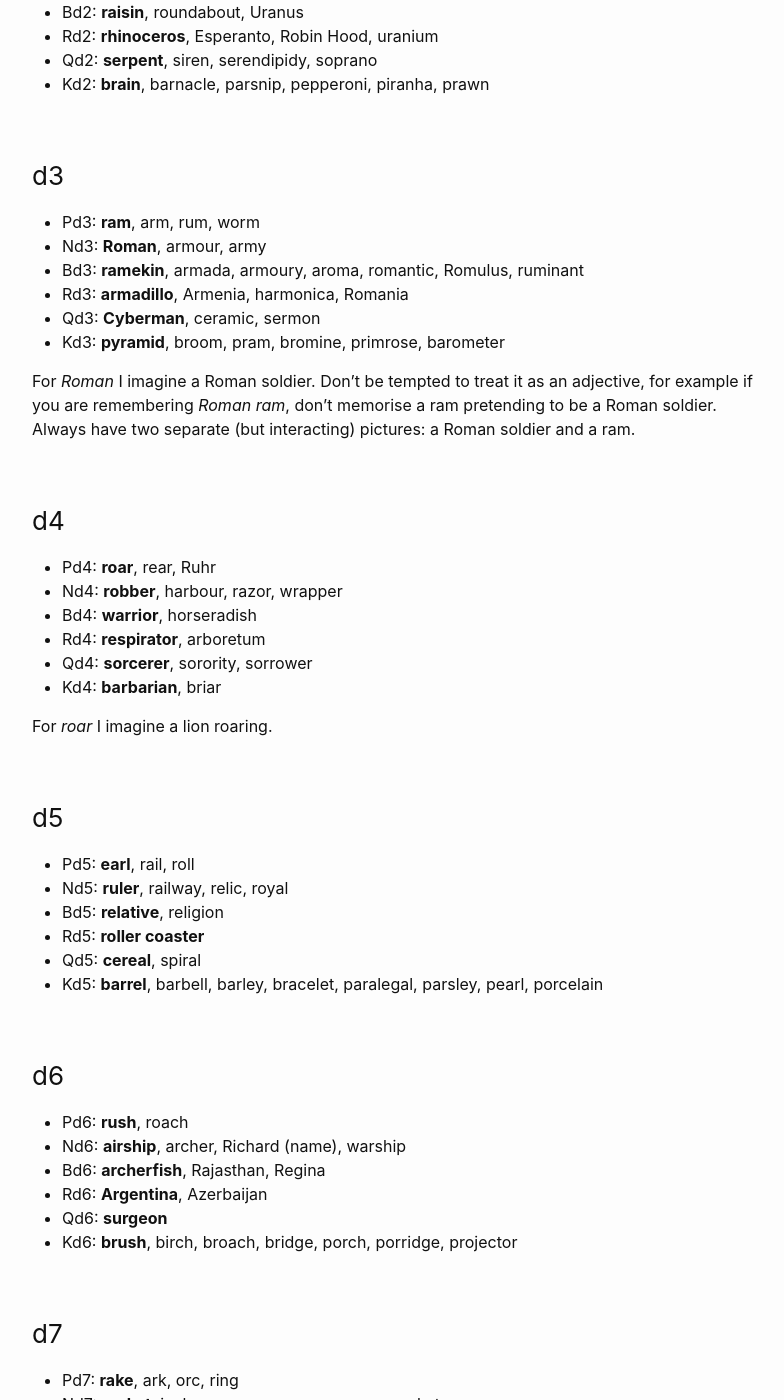
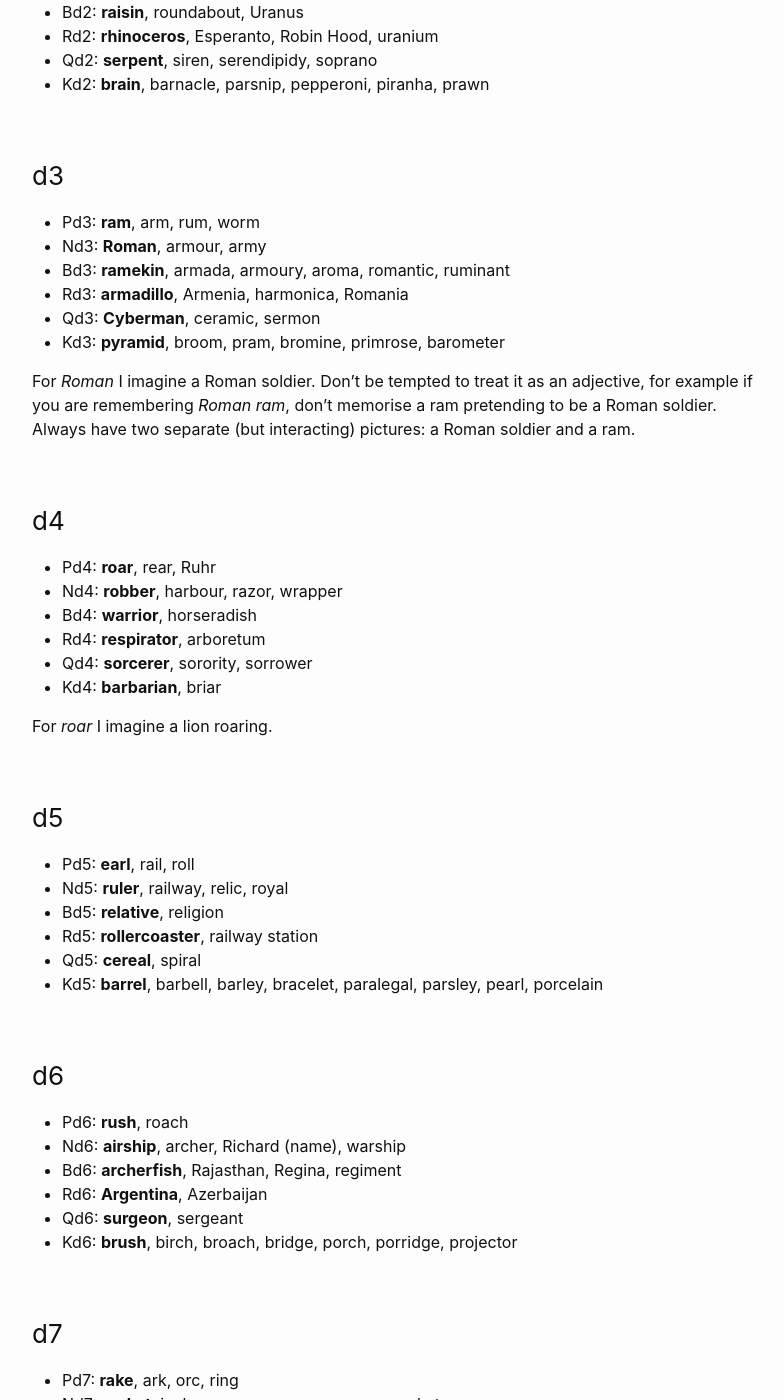
Before and after one commit to liontailedmacaque/liontailedmacaque.github.io, a Jekyll site: the page built from chessmemorypalace/picturewords.md, in a window 1280 px wide and 1400 px high, scrolled down 7151 px. Shown: the whole window, without its empty margins (238-1022 px from the left). Built offline with Jekyll 4.4.1, drawn with Linux system fonts in a browser that asks for light colours; some of the changed text lies outside the part shown.

Commit message:
Update picturewords.md

```diff
--- a/chessmemorypalace/picturewords.md
+++ b/chessmemorypalace/picturewords.md
@@ -334,7 +334,7 @@
 
 - Pd3: **ram**, arm, rum, worm
 - Nd3: **Roman**, armour, army
-- Bd3: **ramekin**, armada, armoury, aroma, romantic, Romulus, ruminant
+- Bd3: **ramekin**, armada, armoury, aroma, romantic, ruminant
 - Rd3: **armadillo**, Armenia, harmonica, Romania
 - Qd3: **Cyberman**, ceramic, sermon
 - Kd3: **pyramid**, broom, pram, bromine, primrose, barometer
@@ -363,7 +363,7 @@
 - Pd5: **earl**, rail, roll
 - Nd5: **ruler**, railway, relic, royal
 - Bd5: **relative**, religion
-- Rd5: **roller coaster**
+- Rd5: **rollercoaster**, railway station
 - Qd5: **cereal**, spiral
 - Kd5: **barrel**, barbell, barley, bracelet, paralegal, parsley, pearl, porcelain
 
@@ -374,9 +374,9 @@
 
 - Pd6: **rush**, roach
 - Nd6: **airship**, archer, Richard (name), warship
-- Bd6: **archerfish**, Rajasthan, Regina
+- Bd6: **archerfish**, Rajasthan, Regina, regiment
 - Rd6: **Argentina**, Azerbaijan
-- Qd6: **surgeon**
+- Qd6: **surgeon**, sergeant
 - Kd6: **brush**, birch, broach, bridge, porch, porridge, projector
 
 
```
Also changed, not shown: other parts of chessmemorypalace/picturewords.md (+8 -8 lines).
